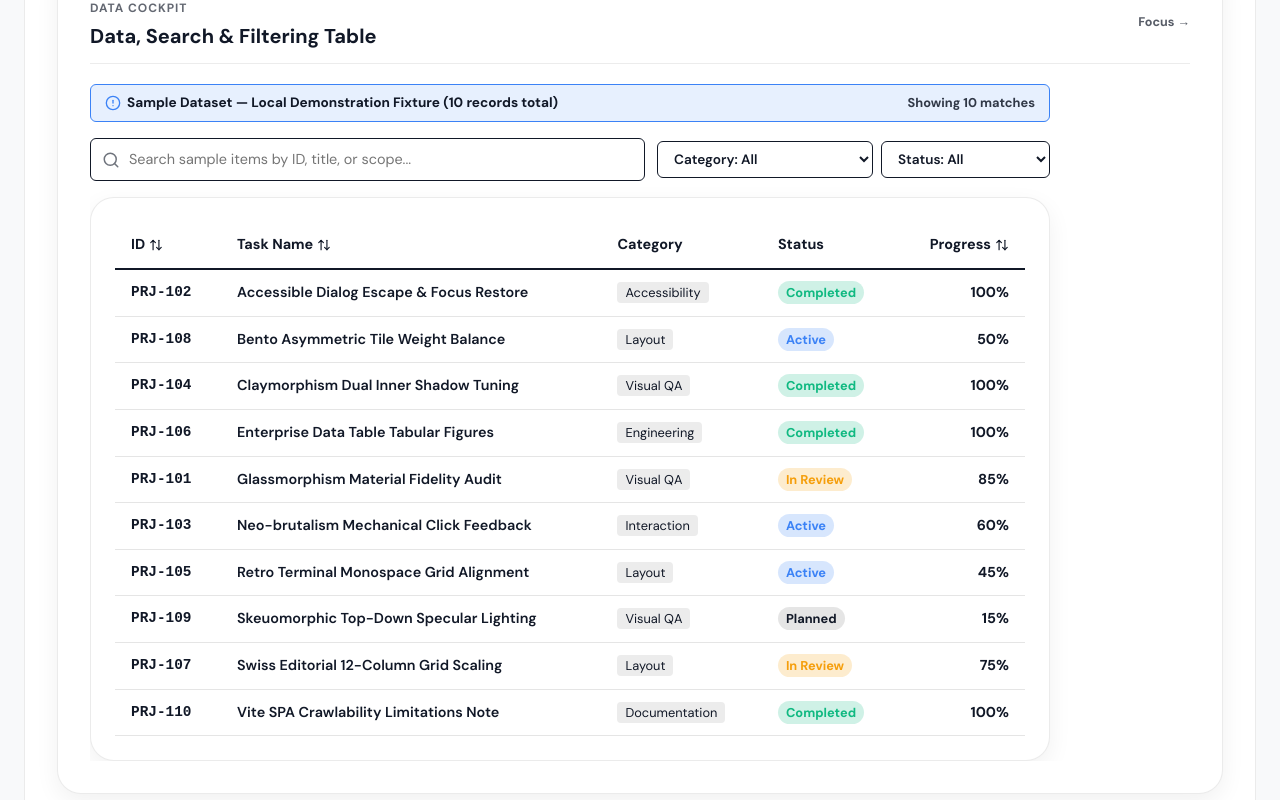
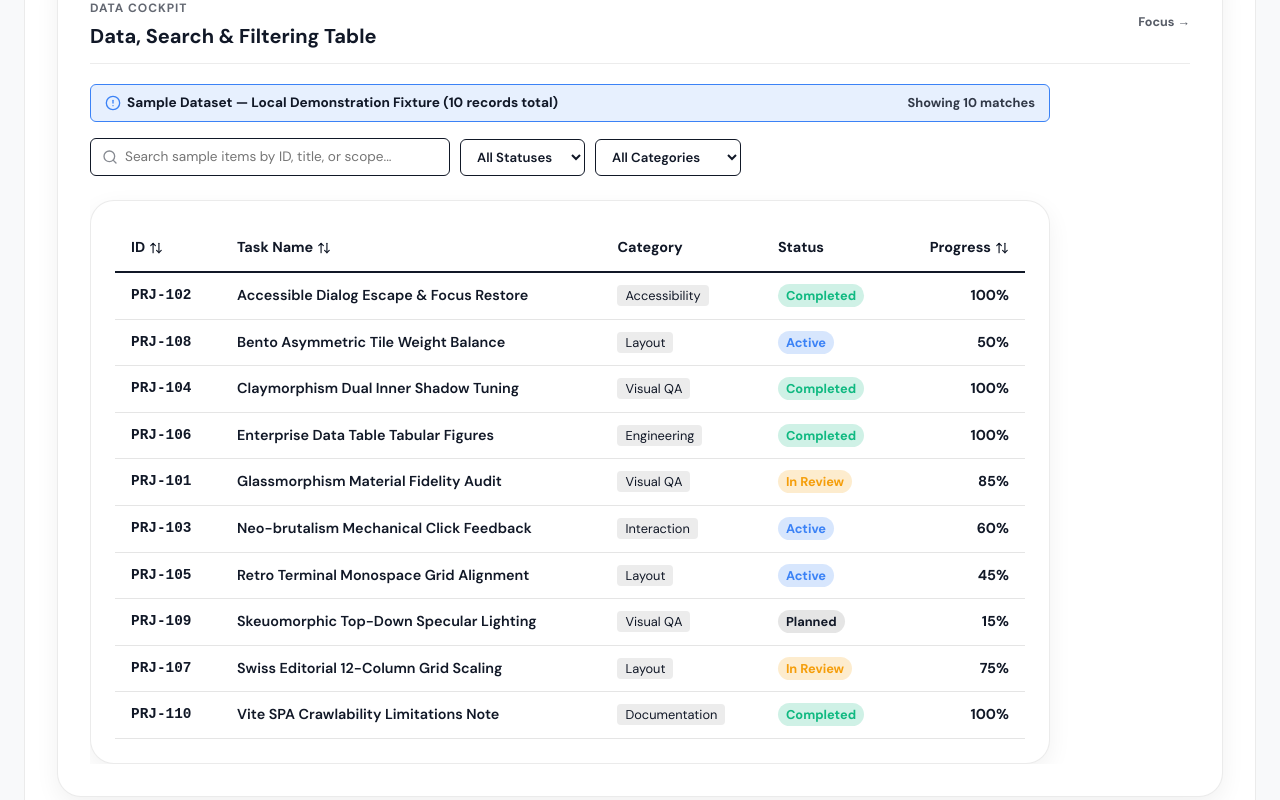
Before and after one commit to kennedys0/taste-engine-studio, a React (Vite) app: page /bento/playground in a window 1280 px wide. Shown: the part 2760-3560 px from the top of the page. Built offline with nearby package versions, Linux system fonts and the light colour scheme.

Commit message:
fix(playground): simplify dashboard preview module and data search table toolbar

```diff
--- a/src/components/specimens/SpecimenDataTable.jsx
+++ b/src/components/specimens/SpecimenDataTable.jsx
@@ -113,14 +113,14 @@ export default function SpecimenDataTable({ styleId = 'neo-brutalism' }) {
         style={{
           display: 'flex',
           flexWrap: 'wrap',
-          gap: '0.75rem',
+          gap: '0.625rem',
           alignItems: 'center',
-          justifyContent: 'space-between',
+          marginBottom: '0.5rem',
         }}
       >
         {/* Search */}
-        <div style={{ position: 'relative', flex: '1 1 240px', minWidth: '220px' }}>
-          <Search size={18} style={{ position: 'absolute', left: '12px', top: '50%', transform: 'translateY(-50%)', opacity: 0.6 }} />
+        <div style={{ position: 'relative', flex: '1 1 220px', maxWidth: '360px' }}>
+          <Search size={16} style={{ position: 'absolute', left: '12px', top: '50%', transform: 'translateY(-50%)', opacity: 0.5, pointerEvents: 'none' }} />
           <input
             type="search"
             value={searchTerm}
@@ -129,38 +129,36 @@ export default function SpecimenDataTable({ styleId = 'neo-brutalism' }) {
             aria-label="Search sample projects"
             style={{
               width: '100%',
-              padding: '10px 14px 10px 38px',
+              padding: '8px 12px 8px 34px',
               borderRadius: isBrutal ? '0px' : isClay ? '20px' : '6px',
               border: isBrutal ? 'var(--brutal-border)' : isGlass ? '1px solid var(--glass-edge)' : '1px solid currentColor',
               backgroundColor: isGlass ? 'var(--glass-surface)' : 'transparent',
               color: 'inherit',
-              fontSize: '0.9rem',
+              fontSize: '0.85rem',
             }}
           />
-        </div>
-
-        {/* Category filter */}
-        <div style={{ display: 'flex', alignItems: 'center', gap: '0.5rem' }}>
-          <label htmlFor="cat-filter" className="sr-only">Category</label>
-          <select
-            id="cat-filter"
-            value={selectedCategory}
-            onChange={(e) => setSelectedCategory(e.target.value)}
+          {searchTerm && (
+            <button
+              type="button"
+              onClick={() => setSearchTerm('')}
+              aria-label="Clear search query"
               style={{
-              padding: '8px 12px',
-              borderRadius: isBrutal ? '0px' : '6px',
-              border: '1px solid currentColor',
-              backgroundColor: 'transparent',
+                position: 'absolute',
+                right: '10px',
+                top: '50%',
+                transform: 'translateY(-50%)',
+                background: 'transparent',
+                border: 'none',
                 color: 'inherit',
-              fontWeight: '600',
-              fontSize: '0.85rem',
+                opacity: 0.6,
                 cursor: 'pointer',
+                padding: '2px',
               }}
             >
-            {CATEGORIES.map((c) => (
-              <option key={c} value={c} style={{ backgroundColor: 'var(--site-card)', color: 'var(--site-ink)' }}>Category: {c}</option>
-            ))}
-          </select>
+              <X size={14} />
+            </button>
+          )}
+        </div>
 
         {/* Status filter */}
         <label htmlFor="status-filter" className="sr-only">Status</label>
@@ -170,20 +168,57 @@ export default function SpecimenDataTable({ styleId = 'neo-brutalism' }) {
           onChange={(e) => setSelectedStatus(e.target.value)}
           style={{
             padding: '8px 12px',
-              borderRadius: isBrutal ? '0px' : '6px',
-              border: '1px solid currentColor',
-              backgroundColor: 'transparent',
+            borderRadius: isBrutal ? '0px' : isClay ? '14px' : '6px',
+            border: isBrutal ? 'var(--brutal-border)' : isGlass ? '1px solid var(--glass-edge)' : '1px solid currentColor',
+            backgroundColor: isGlass ? 'var(--glass-surface)' : 'transparent',
             color: 'inherit',
             fontWeight: '600',
-              fontSize: '0.85rem',
+            fontSize: '0.825rem',
             cursor: 'pointer',
+            minWidth: '125px',
           }}
         >
-            {STATUSES.map((s) => (
-              <option key={s} value={s} style={{ backgroundColor: 'var(--site-card)', color: 'var(--site-ink)' }}>Status: {s}</option>
+          <option value="All" style={{ backgroundColor: 'var(--site-card)', color: 'var(--site-ink)' }}>All Statuses</option>
+          {STATUSES.filter((s) => s !== 'All').map((s) => (
+            <option key={s} value={s} style={{ backgroundColor: 'var(--site-card)', color: 'var(--site-ink)' }}>{s}</option>
           ))}
         </select>
-        </div>
+
+        {/* Category filter */}
+        <label htmlFor="cat-filter" className="sr-only">Category</label>
+        <select
+          id="cat-filter"
+          value={selectedCategory}
+          onChange={(e) => setSelectedCategory(e.target.value)}
+          style={{
+            padding: '8px 12px',
+            borderRadius: isBrutal ? '0px' : isClay ? '14px' : '6px',
+            border: isBrutal ? 'var(--brutal-border)' : isGlass ? '1px solid var(--glass-edge)' : '1px solid currentColor',
+            backgroundColor: isGlass ? 'var(--glass-surface)' : 'transparent',
+            color: 'inherit',
+            fontWeight: '600',
+            fontSize: '0.825rem',
+            cursor: 'pointer',
+            minWidth: '135px',
+          }}
+        >
+          <option value="All" style={{ backgroundColor: 'var(--site-card)', color: 'var(--site-ink)' }}>All Categories</option>
+          {CATEGORIES.filter((c) => c !== 'All').map((c) => (
+            <option key={c} value={c} style={{ backgroundColor: 'var(--site-card)', color: 'var(--site-ink)' }}>{c}</option>
+          ))}
+        </select>
+
+        {/* Reset filter button if any active filter */}
+        {(searchTerm || selectedCategory !== 'All' || selectedStatus !== 'All') && (
+          <button
+            type="button"
+            onClick={resetFilters}
+            className={getPrimaryBtnClass()}
+            style={{ padding: '6px 12px', fontSize: '0.785rem' }}
+          >
+            Clear Filters
+          </button>
+        )}
       </div>
 
       {/* Table Container */}
```
Also changed, not shown: src/pages/PlaygroundPage.jsx (+64 -37 lines). Lines whose indentation alone changed are shown as unchanged.
